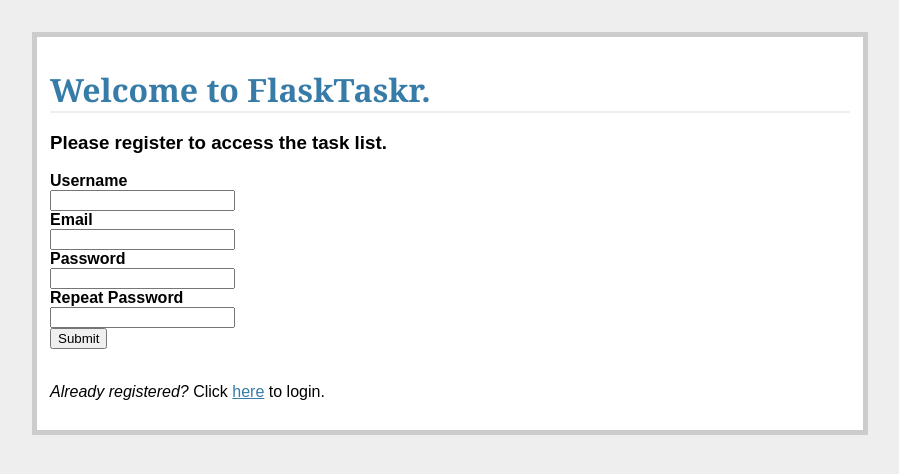
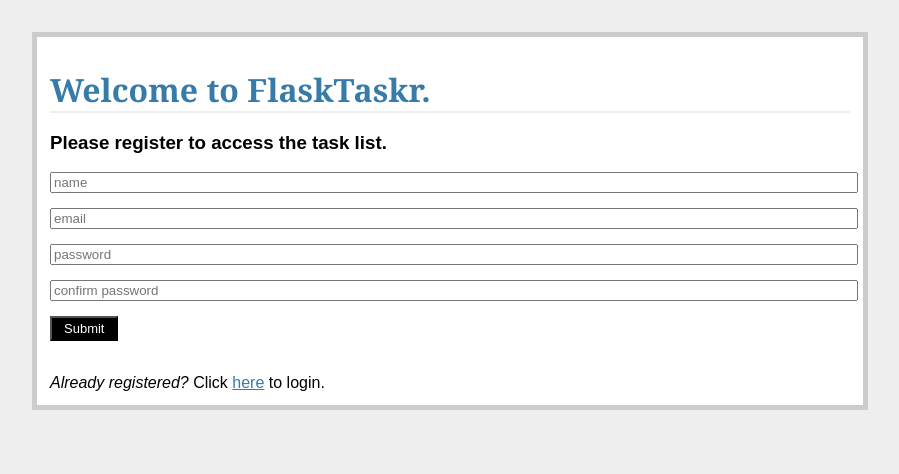
Before and after one commit to cap10jacsparrow/flasktaskr, a Flask app: page /register/ in a window 1280 px wide. Shown: the top 474 px of the page, without its empty margins (190-1089 px from the left). Run offline with Flask 2, Linux system fonts and the light colour scheme.

Commit message:
Form Validation Errors

```diff
--- a/forms.py
+++ b/forms.py
@@ -40,7 +40,7 @@ class RegisterForm(Form):
     )
     confirm = PasswordField(
         'Repeat Password',
-        validators=[DataRequired(), EqualTo('password', message='Passwords must match')]
+        validators=[DataRequired(), EqualTo('password')]
     )
 
 
--- a/templates/register.html
+++ b/templates/register.html
@@ -3,33 +3,59 @@
 
   <h1>Welcome to FlaskTaskr.</h1>
   <h3>Please register to access the task list.</h3>
+  <div class="half-width">
     <form method="POST" action="">
       {{ form.csrf_token }}
-    <div>
-      {{ form.name.label }}
-      {{ form.name }}
+      <div class="input-group">
+        {{ form.name(placeholder="name") }}
+        {% if form.name.errors %}
+          <span class="error">
+            {% for error in form.name.errors %}
+              {{error}}
+            {% endfor %}
+          </span>
+        {% endif %}
       </div>
-    <div>
-      {{ form.email.label }}
-      {{ form.email}}
+      <div class="input-group">
+        {{ form.email(placeholder="email")}}
+        {% if form.email.errors %}
+          <span class="error">
+            {% for error in form.email.errors %}
+              {{error}}
+            {% endfor %}
+          </span>
+        {% endif %}
       </div>
-    <div>
-      {{ form.password.label }}
-      {{ form.password}}
+      <div class="input-group">
+        {{ form.password(placeholder="password")}}
+        {% if form.password.errors %}
+          <span class="error">
+            {% for error in form.password.errors %}
+              {{error}}
+            {% endfor %}
+          </span>
+        {% endif %}
       </div>
-    <div>
-      {{ form.confirm.label }}
-      {{ form.confirm}}
+      <div class="input-group">
+        {{ form.confirm(placeholder="confirm password") }}
+        {% if form.confirm.errors %}
+          <span class="error">
+            {% for error in form.confirm.errors %}
+              {{error}}
+            {% endfor %}
+          </span>
+        {% endif %}
       </div>
-    <div>
-      <button type="submit">Submit</button>
+      <div class="input-group">
+        <button class="button" type="submit">Submit</button>
       </div>
     </form>
+  </div>
 
   <br>
 
   <div class="">
-    <p><em>Already registered?</em> Click <a href="/">here</a> to login.</p>
+    <em>Already registered?</em> Click <a href="/">here</a> to login.
   </div>
 
 {% endblock %}
--- a/views.py
+++ b/views.py
@@ -79,21 +79,18 @@ def login_required(test):
 @app.route('/tasks/')
 @login_required
 def tasks():
-    open_tasks = db.session.query(Task) \
-        .filter_by(status='1').order_by(Task.due_date.asc())
-    closed_tasks = db.session.query(Task) \
-        .filter_by(status='0').order_by(Task.due_date.asc())
     return render_template(
         'tasks.html',
         form=AddTaskForm(request.form),
-        open_tasks=open_tasks,
-        closed_tasks=closed_tasks
+        open_tasks=open_tasks(),
+        closed_tasks=closed_tasks()
     )
 
 
 @app.route('/add/', methods=['GET', 'POST'])
 @login_required
 def new_task():
+    error = None
     form = AddTaskForm(request.form)
     if request.method == 'POST':
         if form.validate_on_submit():
@@ -101,7 +98,7 @@ def new_task():
                 form.name.data,
                 form.due_date.data,
                 form.priority.data,
-                datetime.datetime.now(),
+                datetime.datetime.utcnow(),
                 '1',
                 session['user_id']
             )
@@ -109,10 +106,14 @@ def new_task():
             db.session.commit()
             flash('New entry was successfully posted. Thanks.')
             return redirect(url_for('tasks'))
-        else:
-            flash('All fields are required')
-            return redirect(url_for(tasks))
-    return render_template('tasks.html', form=form)
+    return render_template(
+        'tasks.html',
+        form=form,
+        error=error,
+        open_tasks=open_tasks(),
+        closed_tasks=closed_tasks()
+    )
+
 
 
 @app.route('/complete/<int:task_id>/')
@@ -133,3 +134,20 @@ def delete_entry(task_id):
     db.session.commit()
     flash('The task was deleted. Why not add a new one?')
     return redirect(url_for('tasks'))
+
+
+def flash_errors(form):
+    for field, errors in form.errors.items():
+        for error in errors:
+            flash(u"Error in the %s field - %s" % (
+                getattr(form, field).label.text, error), 'error')
+
+
+def open_tasks():
+    return db.session.query(Task).filter_by(
+        status='1').order_by(Task.due_date.asc())
+
+
+def closed_tasks():
+    return db.session.query(Task).filter_by(
+        status='0').order_by(Task.due_date.asc())
```
Also changed, not shown: static/css/main.css (+7 -0 lines), flasktaskr.db. Lines whose indentation alone changed are shown as unchanged.
